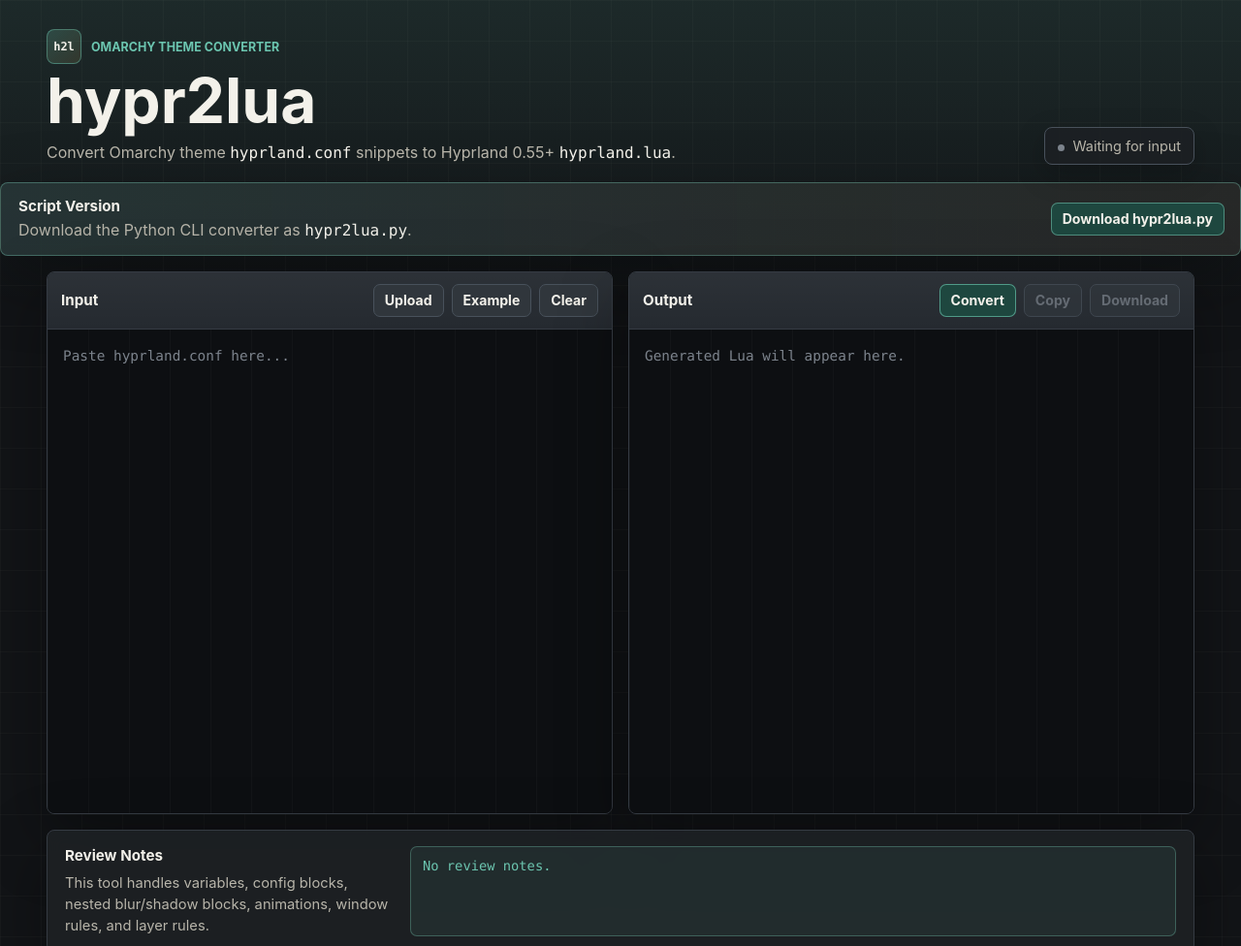
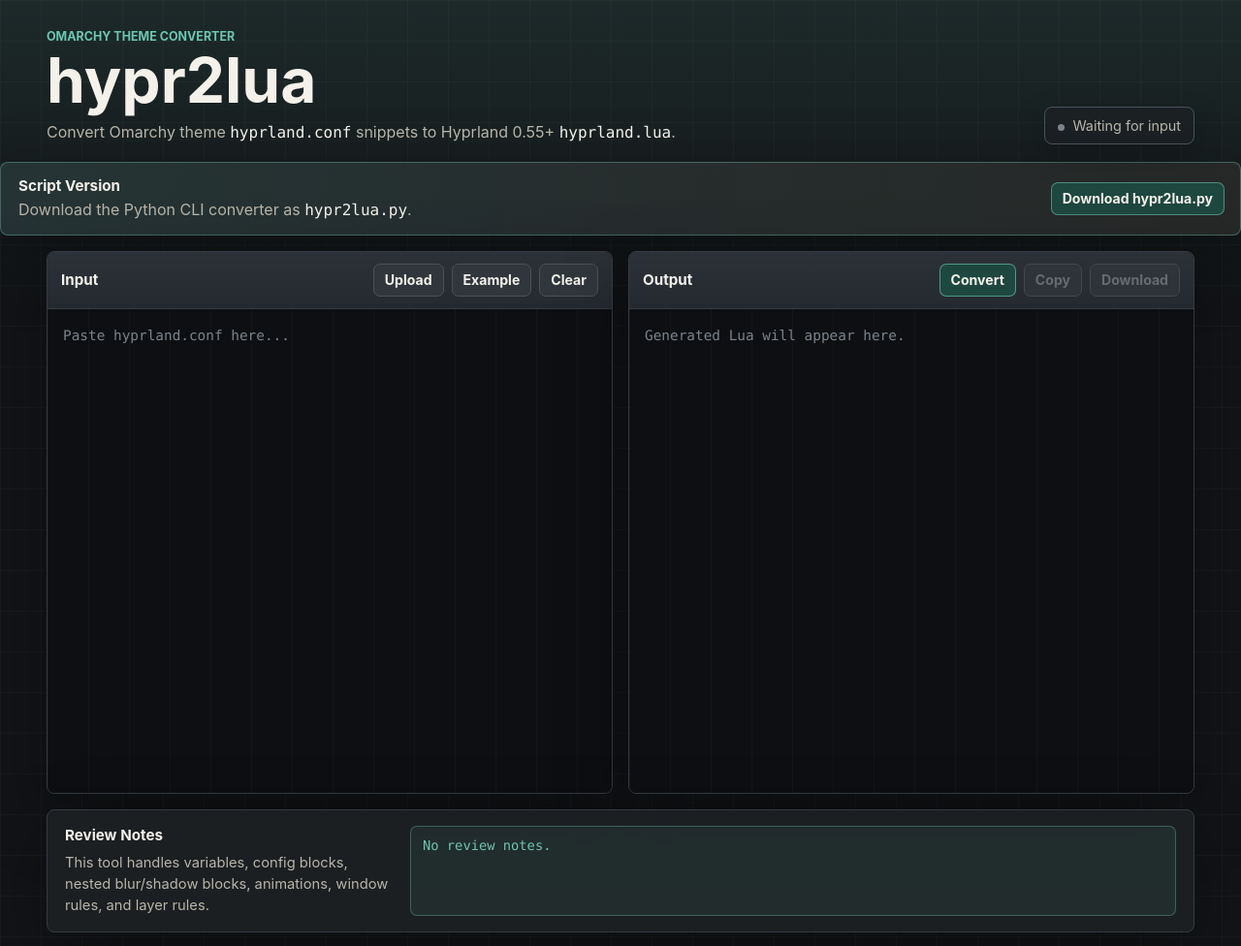
Before and after one commit to OldJobobo/hypr2lua-web, a website with bundled scripts: page docs/index.html in a window 1280 px wide. Shown: the top 976 px of the page at 97% size. Built offline with nearby package versions, Linux system fonts and the light colour scheme.

Commit message:
Remove header badge

```diff
--- a/docs/index.html
+++ b/docs/index.html
@@ -9,10 +9,7 @@
   <body>
     <header class="app-header">
       <div class="brand-block">
-        <div class="brand-row">
-          <div class="brand-mark" aria-hidden="true">h2l</div>
-          <p class="eyebrow">Omarchy theme converter</p>
-        </div>
+        <p class="eyebrow">Omarchy theme converter</p>
         <h1>hypr2lua</h1>
         <p class="lede">Convert Omarchy theme <code>hyprland.conf</code> snippets to Hyprland 0.55+ <code>hyprland.lua</code>.</p>
       </div>
--- a/docs/styles.css
+++ b/docs/styles.css
@@ -58,30 +58,8 @@
   min-width: 0;
 }
 
-.brand-row {
-  display: flex;
-  align-items: center;
-  gap: 10px;
-  margin-bottom: 8px;
-}
-
-.brand-mark {
-  display: inline-flex;
-  align-items: center;
-  justify-content: center;
-  width: 36px;
-  height: 36px;
-  border: 1px solid rgba(108, 198, 176, 0.45);
-  border-radius: 8px;
-  background: linear-gradient(135deg, rgba(108, 198, 176, 0.22), rgba(223, 186, 103, 0.12));
-  color: var(--text);
-  font-family: "SFMono-Regular", Consolas, "Liberation Mono", monospace;
-  font-size: 0.75rem;
-  font-weight: 800;
-}
-
 .eyebrow {
-  margin: 0;
+  margin: 0 0 8px;
   color: var(--accent);
   font-size: 0.78rem;
   font-weight: 700;
```
